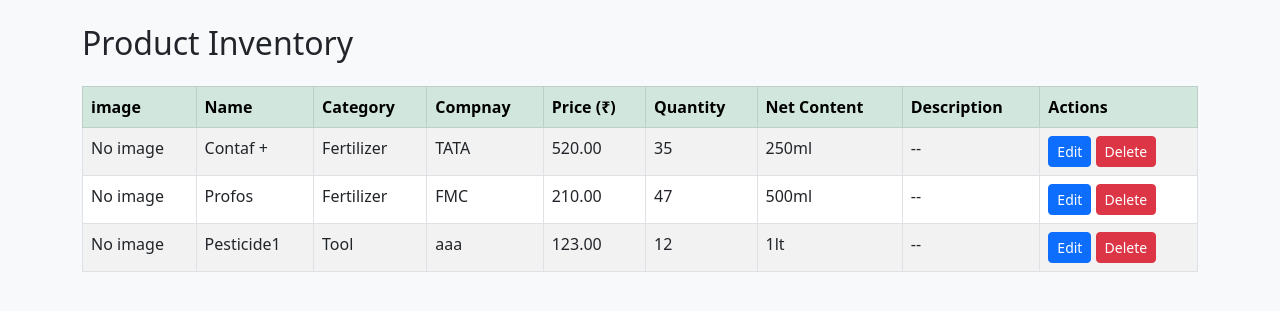
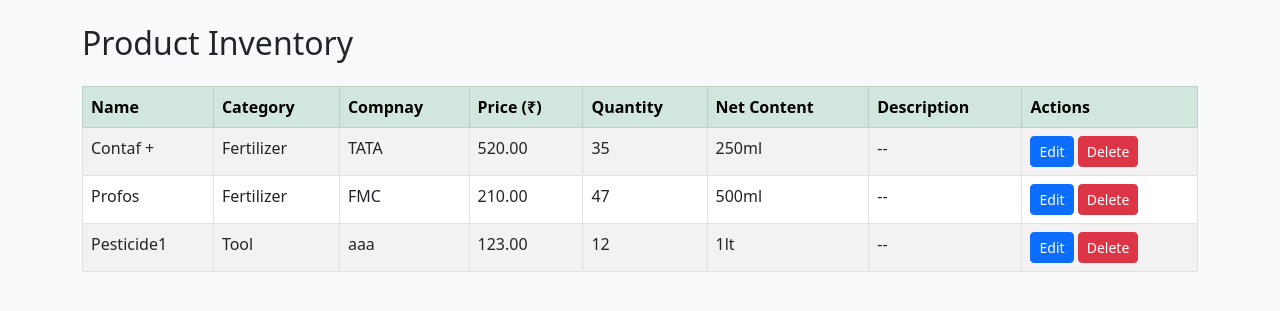
Before and after one commit to Nayan544/ORM, a Django app: page / in a window 1280 px wide. Shown: the part 56-367 px from the top of the page. Run offline with Django 5.2, Linux system fonts and the light colour scheme; data comes from the database, SQL or seed files in the repository.

Commit message:
image cancle

```diff
--- a/ORM/settings.py
+++ b/ORM/settings.py
@@ -119,9 +119,3 @@ STATIC_URL = 'static/'
 
 # Default primary key field type
 # https://docs.djangoproject.com/en/5.2/ref/settings/#default-auto-field
-
-DEFAULT_AUTO_FIELD = 'django.db.models.BigAutoField'
-import os
-
-MEDIA_URL = '/media/'
-MEDIA_ROOT = os.path.join(BASE_DIR, 'media')
--- a/ORM/urls.py
+++ b/ORM/urls.py
@@ -25,9 +25,3 @@ urlpatterns = [
     path('update/<int:pk>/', views.product_update, name='product_update'),
     path('delete/<int:pk>/', views.product_delete, name='product_delete'),
 ]
-
-from django.conf import settings
-from django.conf.urls.static import static
-
-if settings.DEBUG:
-    urlpatterns += static(settings.MEDIA_URL, document_root=settings.MEDIA_ROOT)
--- a/shop/forms.py
+++ b/shop/forms.py
@@ -5,4 +5,4 @@ class ProductForm(forms.ModelForm):
     description = forms.CharField(widget=forms.Textarea(attrs={'rows': 3}))
     class Meta:
         model = Product
-        fields = ['name', 'category', 'company', 'price', 'quantity', 'net_content', 'image', 'description']
+        fields = ['name', 'category', 'company', 'price', 'quantity', 'net_content', 'description']
--- a/shop/models.py
+++ b/shop/models.py
@@ -16,7 +16,6 @@ class Product(models.Model):
     description = models.TextField()
     company = models.CharField(max_length=100)
     net_content=models.CharField(max_length=100)
-    image = models.ImageField(upload_to='product_images/', blank=True, null=True)
     date_added = models.DateTimeField(auto_now_add=True)
 
     def __str__(self):
--- a/templates/product_list.html
+++ b/templates/product_list.html
@@ -5,7 +5,6 @@
 <table class="table table-bordered table-striped">
   <thead class="table-success">
     <tr>
-      <th>image</th>
       <th>Name</th>
       <th>Category</th>
       <th>Compnay</th>
@@ -19,13 +18,6 @@
   <tbody>
     {% for product in products %}
     <tr>
-      <td>
-        {% if product.image %}
-          <img src="{{ product.image.url }}" alt="{{ product.name }}" width="80" height="80">
-        {% else %}
-          No image
-        {% endif %}
-      </td>
       <td>{{ product.name }}</td>
       <td>{{ product.category }}</td>
       <td>{{ product.company}}</td>
```
